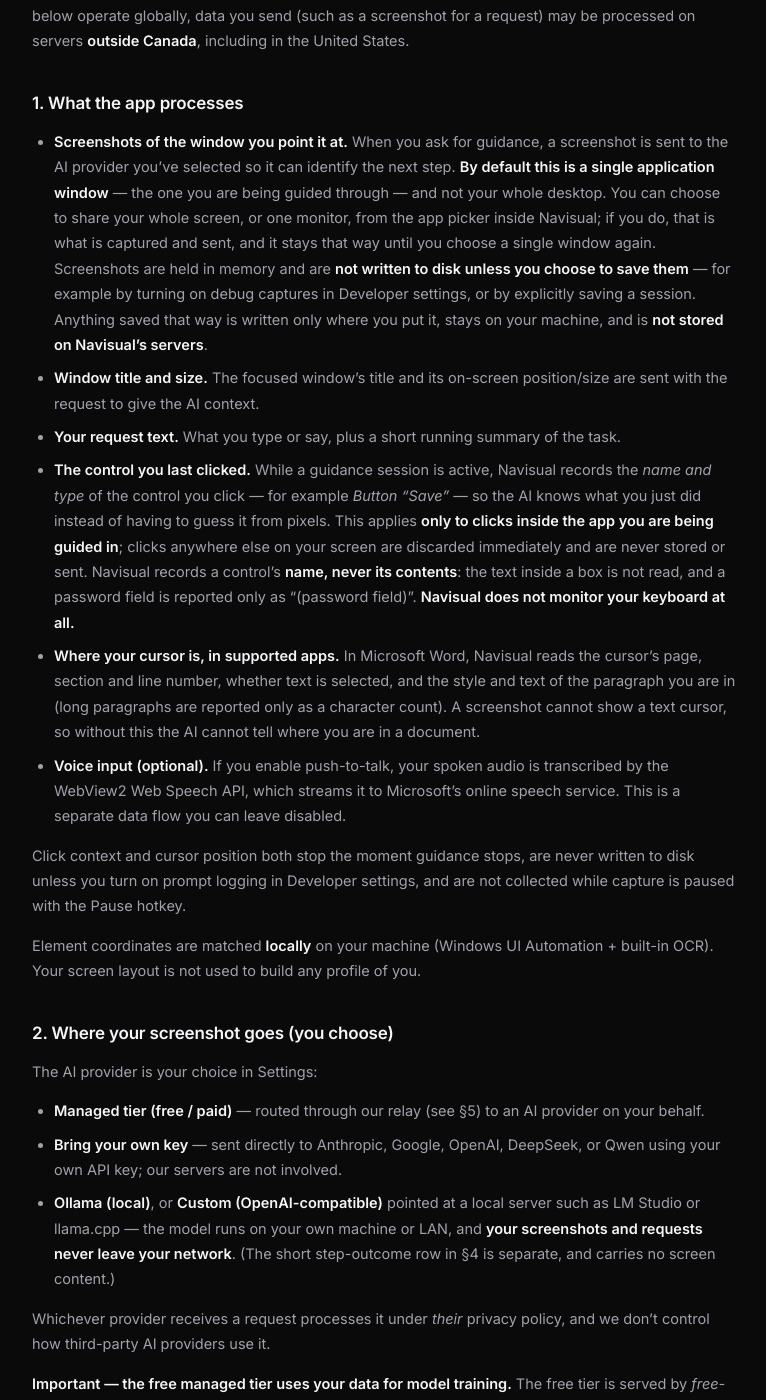
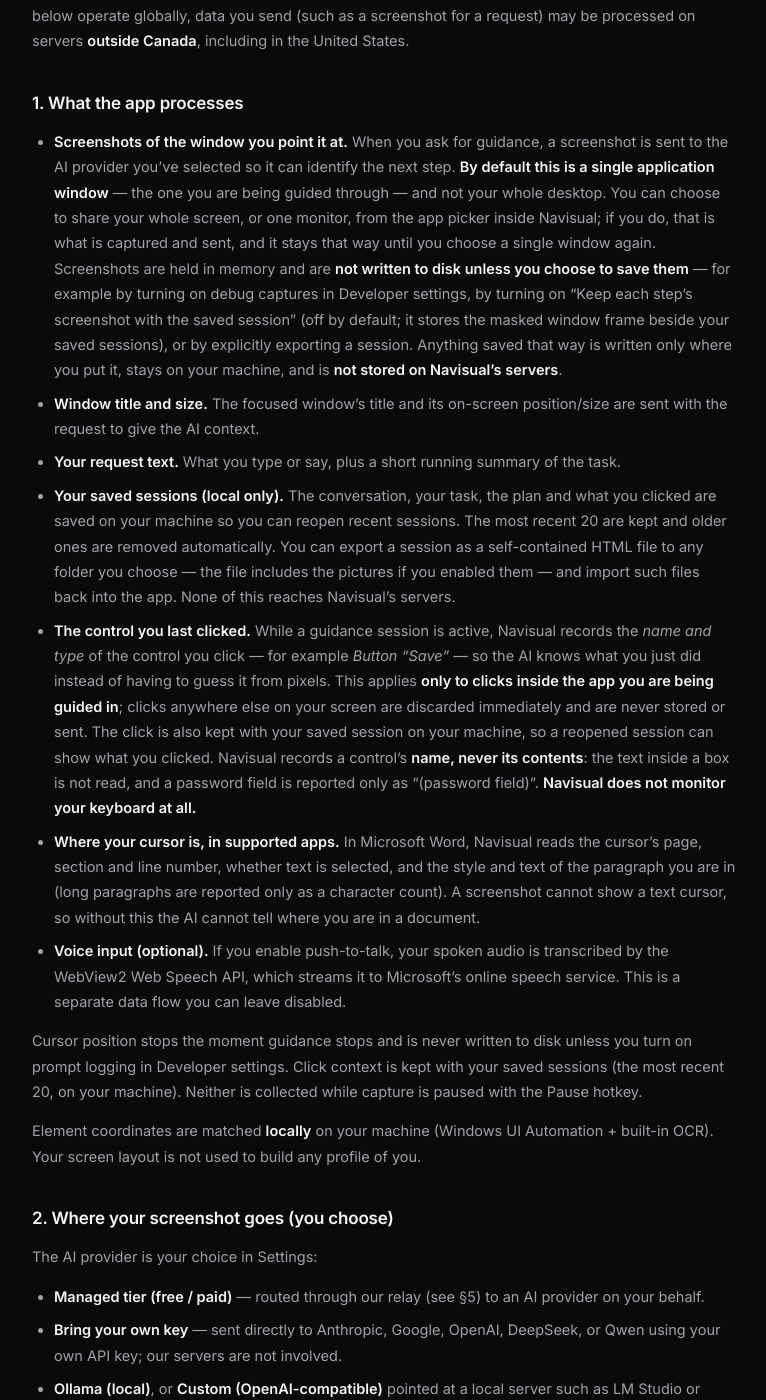
Before and after one commit to NavisualGuide/NavisualGuide.github.io, a Jekyll site: the page privacy.html, which Jekyll copies as it is, in a window 1280 px wide and 1400 px high, scrolled down 363 px. Shown: the whole window, without its empty margins (256-1022 px from the left). Built offline with Jekyll 4.4.1, drawn with Linux system fonts in a browser that asks for light colours; some of the changed text lies outside the part shown.

Commit message:
privacy: saved sessions, their screenshots, and stored click context
Session history made two of this page's sentences false, and left a
whole local data store undescribed:

  * "Click context … is never written to disk" — it now is, with the
    saved sessions that show it.
  * "Nothing is written to disk unless you save it yourself" — true, but
    the ways of saving grew: the new per-step screenshot setting, and
    the session export/import, are now named.
  * A new bullet describes the sessions themselves: conversation, task,
    plan and clicks, kept locally, most recent 20, export as
    self-contained HTML, import back, nothing on our servers.

The five facts mirrored by the app's first-run consent gate are
unchanged — none of this alters what is captured or sent.

Co-Authored-By: Claude Code <noreply@anthropic.com>

```diff
--- a/privacy.html
+++ b/privacy.html
@@ -25,7 +25,7 @@
     <article class="legal">
       <a class="legal-back" href="/">← Back to navisualguide.com</a>
       <h1>Privacy Policy</h1>
-      <p class="legal-updated">Last updated: 12 September 2026</p>
+      <p class="legal-updated">Last updated: 17 September 2026</p>
 
       <!-- ==================================================================
            BEFORE YOU CHANGE ANYTHING SUBSTANTIVE HERE, READ THIS.
@@ -90,19 +90,29 @@
           what is captured and sent, and it stays that way until you choose a single window
           again. Screenshots are held
           in memory and are <strong>not written to disk unless you choose to save them</strong> —
-          for example by turning on debug captures in Developer settings, or by explicitly saving
-          a session. Anything saved that way is written only where you put it, stays on your
+          for example by turning on debug captures in Developer settings, by turning on
+          “Keep each step’s screenshot with the saved session” (off by default; it stores the
+          masked window frame beside your saved sessions), or by explicitly exporting a session.
+          Anything saved that way is written only where you put it, stays on your
           machine, and is <strong>not stored on Navisual’s servers</strong>.</li>
         <li><strong>Window title and size.</strong> The focused window’s title and its on-screen
           position/size are sent with the request to give the AI context.</li>
         <li><strong>Your request text.</strong> What you type or say, plus a short running summary
           of the task.</li>
+        <li><strong>Your saved sessions (local only).</strong> The conversation, your task, the
+          plan and what you clicked are saved on your machine so you can reopen recent sessions.
+          The most recent 20 are kept and older ones are removed automatically. You can export a
+          session as a self-contained HTML file to any folder you choose — the file includes the
+          pictures if you enabled them — and import such files back into the app. None of this
+          reaches Navisual’s servers.</li>
         <li><strong>The control you last clicked.</strong> While a guidance session is active,
           Navisual records the <em>name and type</em> of the control you click — for example
           <em>Button “Save”</em> — so the AI knows what you just did instead of having to guess it
           from pixels. This applies <strong>only to clicks inside the app you are being guided
           in</strong>; clicks anywhere else on your screen are discarded immediately and are never
-          stored or sent. Navisual records a control’s <strong>name, never its contents</strong>:
+          stored or sent. The click is also kept with your saved session on your machine, so a
+          reopened session can show what you clicked. Navisual records a control’s
+          <strong>name, never its contents</strong>:
           the text inside a box is not read, and a password field is reported only as
           “(password field)”. <strong>Navisual does not monitor your keyboard at all.</strong></li>
         <li><strong>Where your cursor is, in supported apps.</strong> In Microsoft Word, Navisual
@@ -115,9 +125,10 @@
           speech service. This is a separate data flow you can leave disabled.</li>
       </ul>
       <p>
-        Click context and cursor position both stop the moment guidance stops, are never written to
-        disk unless you turn on prompt logging in Developer settings, and are not collected while
-        capture is paused with the Pause hotkey.
+        Cursor position stops the moment guidance stops and is never written to disk unless you
+        turn on prompt logging in Developer settings. Click context is kept with your saved
+        sessions (the most recent 20, on your machine). Neither is collected while capture is
+        paused with the Pause hotkey.
       </p>
       <p>
         Element coordinates are matched <strong>locally</strong> on your machine (Windows UI
```
